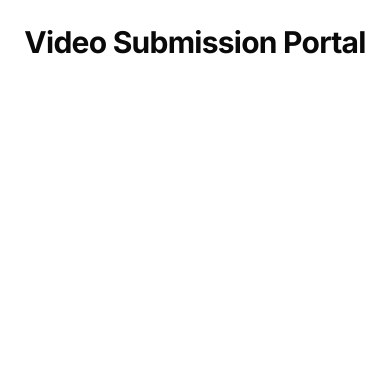
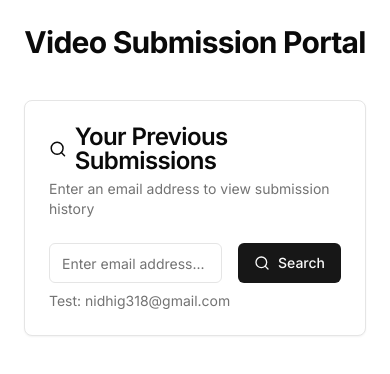
Before and after one commit to alexrechevskiy-review/video-recording, a Next.js app: page /history in a window 390 px wide. Shown: the top 374 px of the page. Built offline with nearby package versions, Linux system fonts and the light colour scheme.

Commit message:
fix: show email input when not auto population

```diff
--- a/app/(dashboard)/history/page.tsx
+++ b/app/(dashboard)/history/page.tsx
@@ -136,8 +136,7 @@ const FeedbackModal: React.FC<FeedbackModalProps & { feedback?: StructuredFeedba
             <div className="text-sm text-muted-foreground mb-4">Feedback provided on {feedback.date}</div>
             <div className="bg-blue-50 border border-blue-100 rounded-lg max-h-[45vh] p-4 overflow-y-auto">
               {
-                selectedSubmission['Feedback Report Google Doc (Sharable)'] &&
-                <Link className="underline text-right text-sm w-full" href={selectedSubmission['Feedback Report Google Doc (Sharable)']}>
+                <Link className="underline text-right text-sm w-full" href={`selectedSubmission['Feedback Report Google Doc (Sharable)']`}>
                   <p>View Google Doc</p>
                 </Link>
               }
@@ -159,7 +158,7 @@ const FeedbackModal: React.FC<FeedbackModalProps & { feedback?: StructuredFeedba
                         <ul key={`${idx}-ul`} className="text-base leading-relaxed list-disc ml-6">
                           {filteredContent.map((part, i) =>
                             typeof part === "string"
-                                ? <>{part}<br/><br/></>
+                              ? <>{part}<br /><br /></>
                               : <li key={`${i}-${idx}`} className="font-semibold">{part.text}</li>
                           )
                           }
@@ -257,7 +256,8 @@ export default function HistoryPage() {
         </Button>
       </div> */}
       {/* Search Form */}
-      <Card className="my-8 hidden md:block">
+      {!formData?.email &&
+        <Card className="my-8">
           <CardHeader>
             <CardTitle className="flex items-center gap-2">
               <Search className="h-5 w-5" />
@@ -301,6 +301,7 @@ export default function HistoryPage() {
             </p>
           </CardContent>
         </Card>
+      }
 
       {/* Results */}
       {
```
Lines whose indentation alone changed are shown as unchanged.
